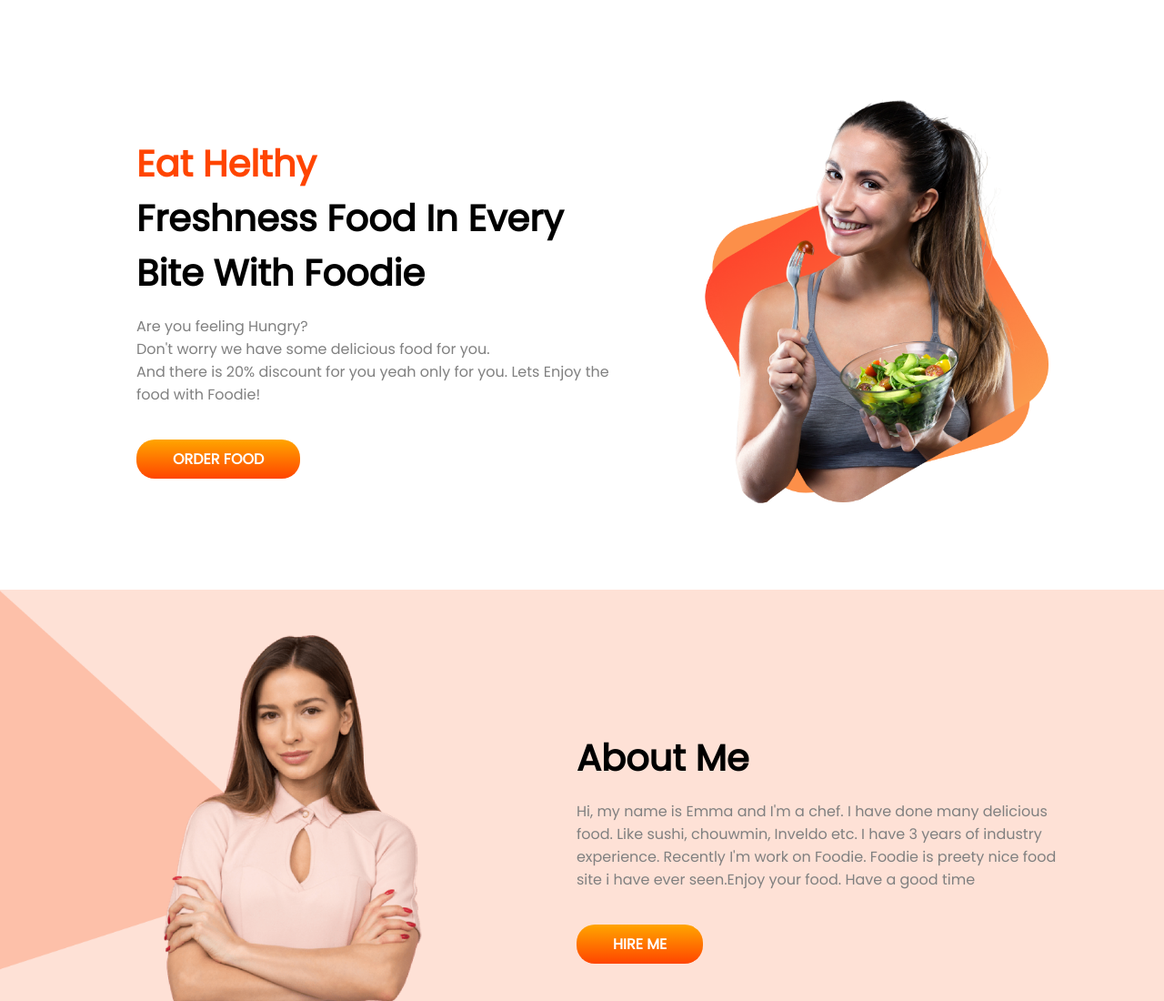
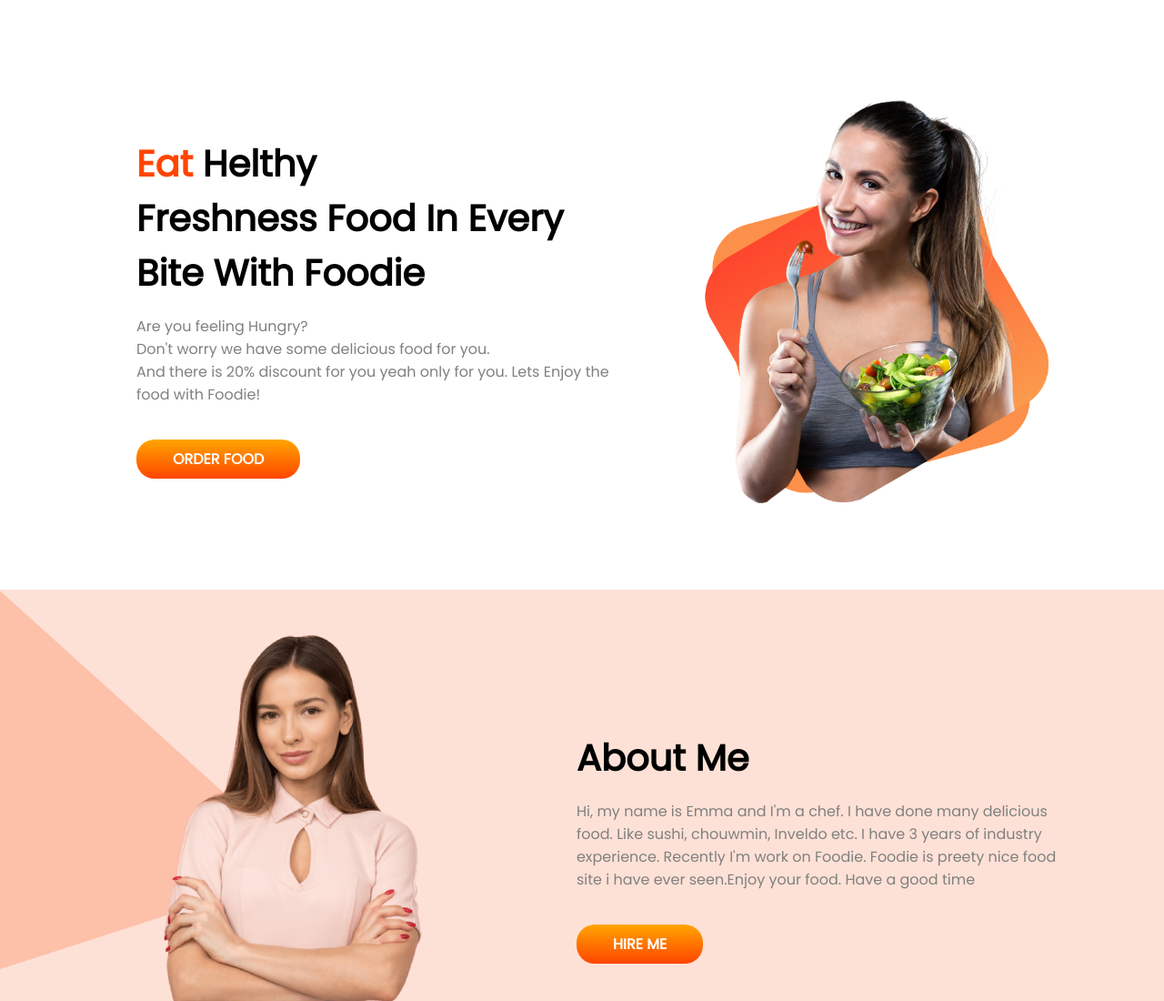
Before and after one commit to labibkhanofficialbd/Foodie, a plain HTML site: page index.html in a window 1280 px wide. Shown: the top 1100 px of the page at 91% size. Drawn offline with Linux system fonts and the light colour scheme.

Commit message:
alhumdulillah

```diff
--- a/index.html
+++ b/index.html
@@ -16,7 +16,7 @@
     <section class="hero-section">
         <div class="hero-div">
             <div class="hero-content">
-                <h1><span>Eat Helthy</span></h1>
+                <h1><span>Eat</span> Helthy</h1>
                 <h1>Freshness Food In Every</h1>
                 <h1>Bite With Foodie</h1>
                 <p>Are you feeling Hungry? <br>
```
